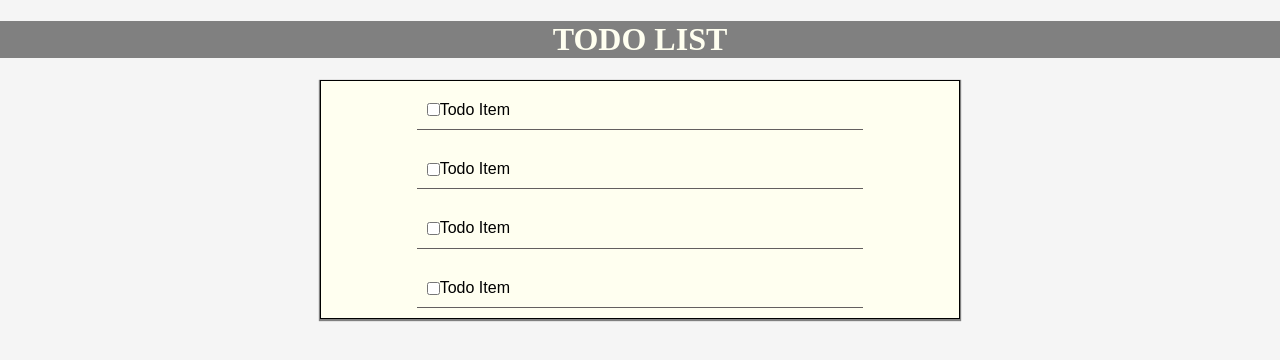
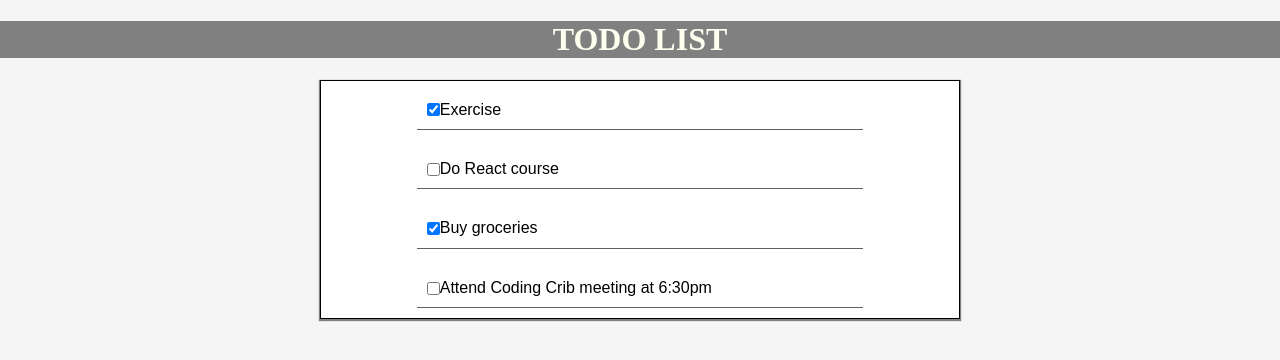
Before and after one commit to neha-hegde/todo, a React (Create React App) app: page / in a window 1280 px wide. Shown: the top 360 px of the page. Built offline with nearby package versions, Linux system fonts and the light colour scheme.

Commit message:
added todoData

```diff
--- a/src/App.css
+++ b/src/App.css
@@ -8,7 +8,7 @@ body{
 }
 
 .todo-list{
-    background-color:ivory;
+    background-color:white;
     width: 50%;
     margin:auto;
     border: 1px solid black;
--- a/src/App.js
+++ b/src/App.js
@@ -1,16 +1,20 @@
 import React from "react";
 import TodoItems from "./Components/TodoItems";
+import TodoData from "./Components/TodoData";
 import "./App.css";
+
+const TodoComponents = TodoData.map((item) => {
+  return (
+    <TodoItems key={item.id} todo={item} />
+  );
+})
 
 const App = () => {
   return (
     <div>
       <h1 className="tc header">TODO LIST</h1>
       <div className="todo-list">
-        <TodoItems />
-        <TodoItems />
-        <TodoItems />
-        <TodoItems />
+        {TodoComponents}
       </div>
     </div>
   );
--- /dev/null
+++ b/src/Components/TodoData.js
@@ -0,0 +1,25 @@
+const TodoData = [
+    {
+        id: 1,
+        text: "Exercise",
+        completed: true
+    },
+    {
+        id: 2,
+        text: "Do React course",
+        completed: false
+    },
+    {
+        id: 3,
+        text: "Buy groceries",
+        completed: true
+    },
+    {
+        id: 4,
+        text: "Attend Coding Crib meeting at 6:30pm",
+        completed: false
+    },
+
+]
+
+export default TodoData;
--- a/src/Components/TodoItems.js
+++ b/src/Components/TodoItems.js
@@ -1,10 +1,11 @@
 import React from "react";
 
-const TodoItems = () => {
+const TodoItems = (props) => {
+    const {text,completed} = props.todo;
     return (
         <div className="todo-item">
-            <input type="checkbox" />
-            <span>Todo Item</span><br />
+            <input type="checkbox" checked={completed} />
+            <span>{text}</span><br />
         </div>
     );
 }
```
